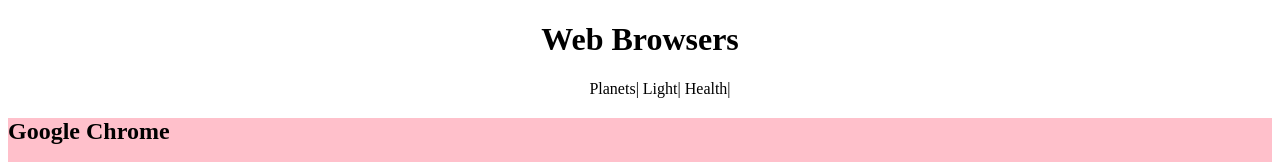
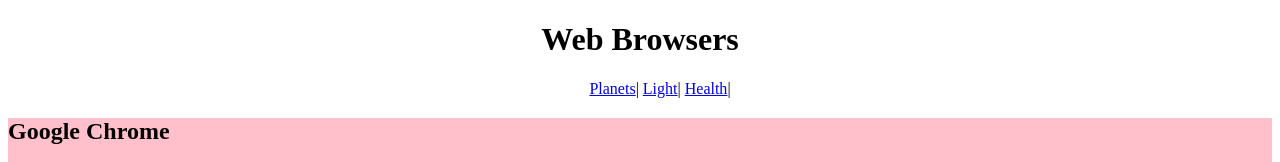
Before and after one commit to Fizzy-2835/Project1, a plain HTML site: page index.html in a window 1280 px wide. Shown: the top 162 px of the page. Drawn offline with Linux system fonts and the light colour scheme.

Commit message:
Update index.html

```diff
--- a/index.html
+++ b/index.html
@@ -8,9 +8,9 @@
 			<h1 style="text-align:center;">Web Browsers</h1>
 			<nav>
 			<ul style="list-style:none;text-align:center;">
-			<li style="display:inline-block;"<a href="planets of solar system.html">Planets</a>|</li>
-			<li style="display:inline-block;"<a href="light.html">Light</a>|</li>
-			<li style="display:inline-block;"<a href="Health Check.html">Health</a>|</li>
+			<li style="display:inline-block;"><a href="planets of solar system.html">Planets</a>|</li>
+			<li style="display:inline-block;"><a href="light.html">Light</a>|</li>
+			<li style="display:inline-block;"><a href="Health Check.html">Health</a>|</li>
 			</ul>
 			</nav>
 			</header>
```
